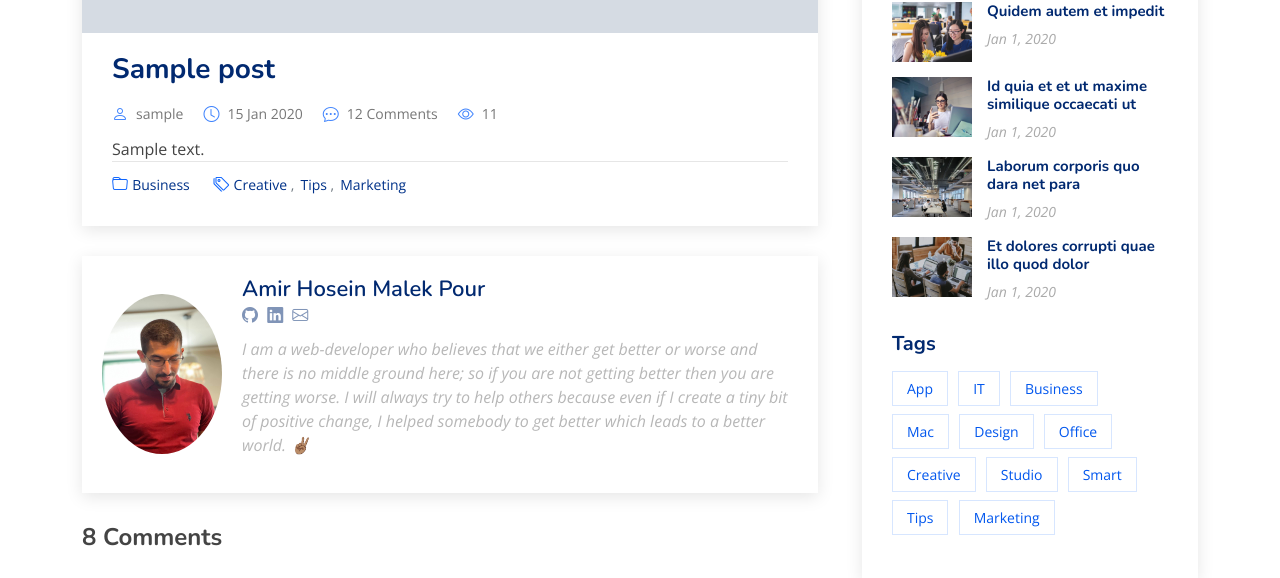
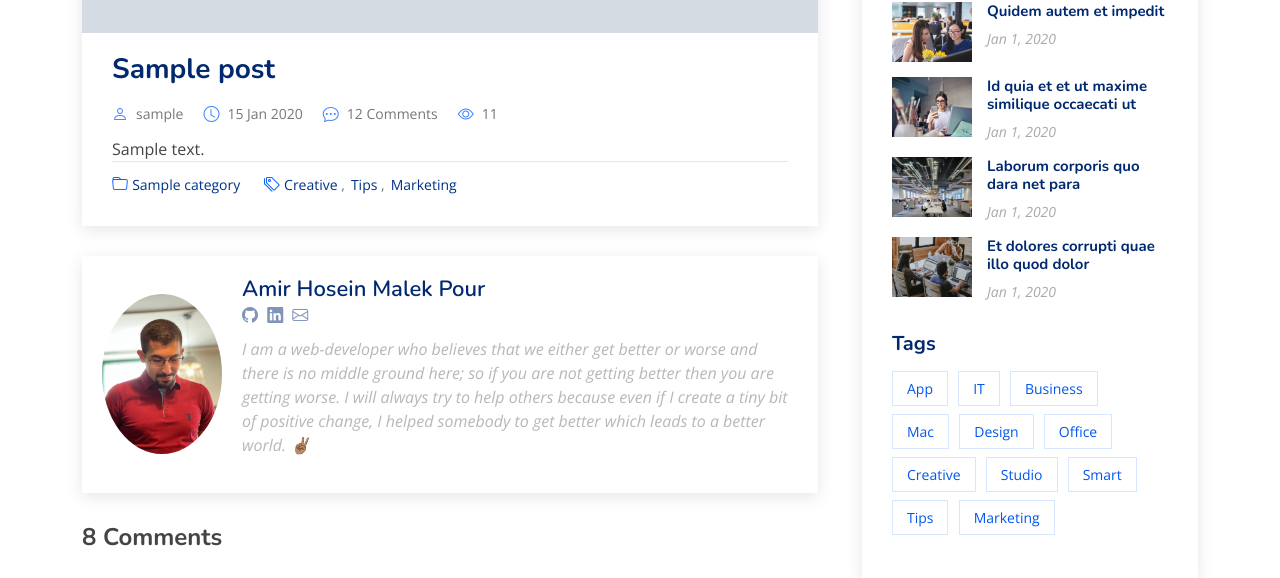
Before and after one commit to Malekpour99/themalekpour.com, a Django app: page /blog/1 in a window 1280 px wide. Shown: the part 744-1322 px from the top of the page. Run offline with Django 4.2, Linux system fonts and the light colour scheme; a user stored in the database is signed in; tables that the repository leaves empty hold one stand-in row (values such as "Sample post"); grey boxes marked "Sample" are stand-in pictures; some libraries are stand-ins or nearby versions.

Commit message:
blog-single - post categories
Replaced sample categories list with the actual categories of our post

```diff
--- a/templates/blog/blog-single.html
+++ b/templates/blog/blog-single.html
@@ -52,7 +52,11 @@
               <div class="entry-footer">
                 <i class="bi bi-folder"></i>
                 <ul class="cats">
-                  <li><a href="#">Business</a></li>
+
+                  {% for category in post.category.all %}
+                    <li><a href="#">{{ category.name }}</a></li>{% if not forloop.last %},{% endif %}
+                  {% endfor %}
+
                 </ul>
 
                 <i class="bi bi-tags"></i>
```
